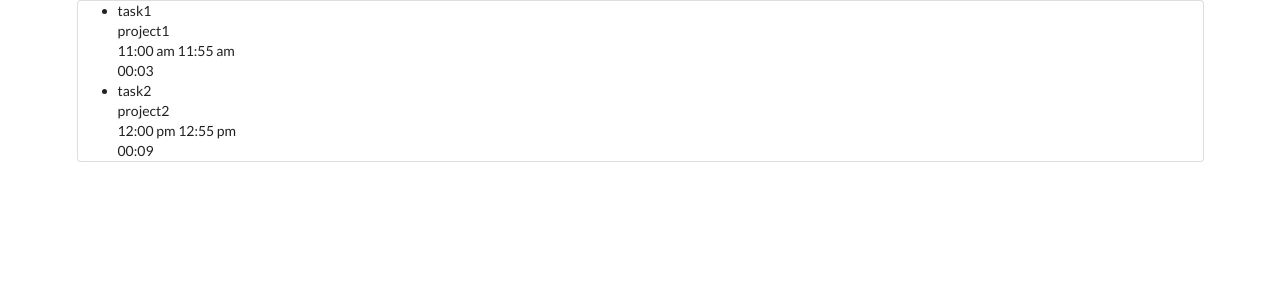
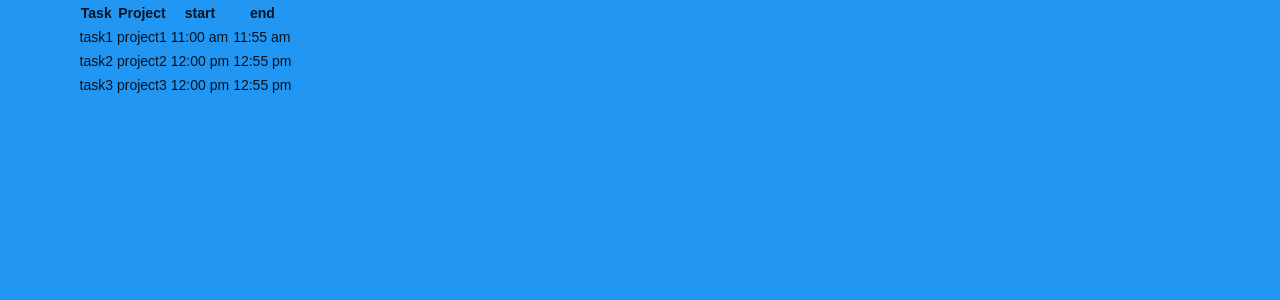
Before and after one commit to NavotSlavin/timeEntry-project, a React app: page / in a window 1280 px wide. Shown: the top 300 px of the page. Built offline with nearby package versions, Linux system fonts and the light colour scheme.

Commit message:
move app to class component base

```diff
--- a/config/webpack.config.js
+++ b/config/webpack.config.js
@@ -502,7 +502,7 @@ module.exports = function(webpackEnv) {
                 require.resolve('css-loader'),
                 require.resolve('sass-loader')
               ],
-            }
+            },
             // "file" loader makes sure those assets get served by WebpackDevServer.
             // When you `import` an asset, you get its (virtual) filename.
             // In production, they would get copied to the `build` folder.
--- a/package.json
+++ b/package.json
@@ -12,6 +12,7 @@
     "babel-loader": "8.0.6",
     "babel-plugin-named-asset-import": "^0.3.4",
     "babel-preset-react-app": "^9.0.2",
+    "bootstrap": "^4.3.1",
     "camelcase": "^5.2.0",
     "case-sensitive-paths-webpack-plugin": "2.2.0",
     "css-loader": "2.1.1",
--- a/src/TableTime.js
+++ b/src/TableTime.js
@@ -1,18 +1,27 @@
 import React from 'react';
 
+class TableTime extends React.Component {
+    render () {
+        return (
+            <table>
+            <thead>
+                <tr>
+                <th>Task</th>
+                <th>Project</th>
+                <th>start</th>
+                <th>end</th>
+                </tr>
+            </thead>
+            <tbody>
+                { this.props.children[0] }
+                { this.props.children[1] }
+                { this.props.children[2] }
+            </tbody>
+            </table>
+        )
+    }
+ }
 
-const TableTime = (props) => {
-    return (
-        <ul class="ui celled table">
-            <li>
-            { props.children[0] }
-            </li>
-            <li>
-            { props.children[1] }
-            </li>
-        </ul>
-    );
-}
 
 
 
--- a/src/TimeEntryDetails.js
+++ b/src/TimeEntryDetails.js
@@ -1,18 +1,19 @@
 import React from 'react';
+import './scss/TimeEntryDetails.scss'
 
 
-const TimeEntryDetails = (props) => {
-    return (
-        <div className="time entry container">
-            <div className="text"> { props.task } </div>
-            <div className="text"> { props.project } </div>
-            <div className="time">
-                <span className="startTime"> { props.startTime } </span>
-                <span className="endTime"> { props.endTime } </span>
-            </div>
-            <div className="timer">{ props.timer } </div>
-        </div>
-    );
+class TimeEntryDetails extends React.Component {
+
+    render() {
+        return (
+            <tr>
+                <td>{ this.props.task }</td>
+                <td>{ this.props.project }</td>
+                <td>{ this.props.startTime } </td>
+                <td>{ this.props.endTime }</td>
+            </tr>
+        )
+    }
 }
 
 
--- a/src/index.js
+++ b/src/index.js
@@ -1,14 +1,27 @@
+import './scss/index.scss'
 //import the react and react-dom libraries
 import React from 'react';
 import ReactDOM from 'react-dom';
 import TimeEntryDetails from './TimeEntryDetails'
 import TableTime from './TableTime';
 
-//create a react component
-const App = function(){
-    return (
-        <div className="ui container timeEntries">
-            <TableTime>
+class App extends React.Component {
+
+    constructor(props){
+        super(props);
+
+        this.state = {
+            listOfTimeEntries : []
+        }
+    }
+
+    //for updating state do:
+    //this.setState({listOfTimeEntries.push(something)})
+    render(){
+        return (
+            <div className="ui container timeEntries">
+                <TableTime>
+                {/* {this.state.listOfTimeEntries} */}
                 <TimeEntryDetails
                 task="task1"
                 project="project1"
@@ -23,10 +36,18 @@ const App = function(){
                     endTime="12:55 pm"
                     timer="00:09"
                 />
-            </TableTime>
-        </div>
-    );
-};
+                <TimeEntryDetails
+                    task="task3"
+                    project="project3"
+                    startTime="12:00 pm"
+                    endTime="12:55 pm"
+                    timer="00:09"
+                />
+                </TableTime>
+            </div>
+        )
+    }
+}
 
 //take the react component  and show it on the scree
 ReactDOM.render(
--- /dev/null
+++ b/src/scss/TimeEntryDetails.scss
@@ -0,0 +1,5 @@
+$redColor: #DC143C;
+
+td, tr {
+  margin:5px;
+}
--- /dev/null
+++ b/src/scss/index.scss
@@ -0,0 +1,8 @@
+$blueColor: #2196F3;
+
+body {
+  margin: 0;
+  padding: 0;
+  font-family: sans-serif;
+  background: $blueColor;
+}
```
Also changed, not shown: src/App.js (deleted), 1 other file (tests, documents, lock files or other folders).
